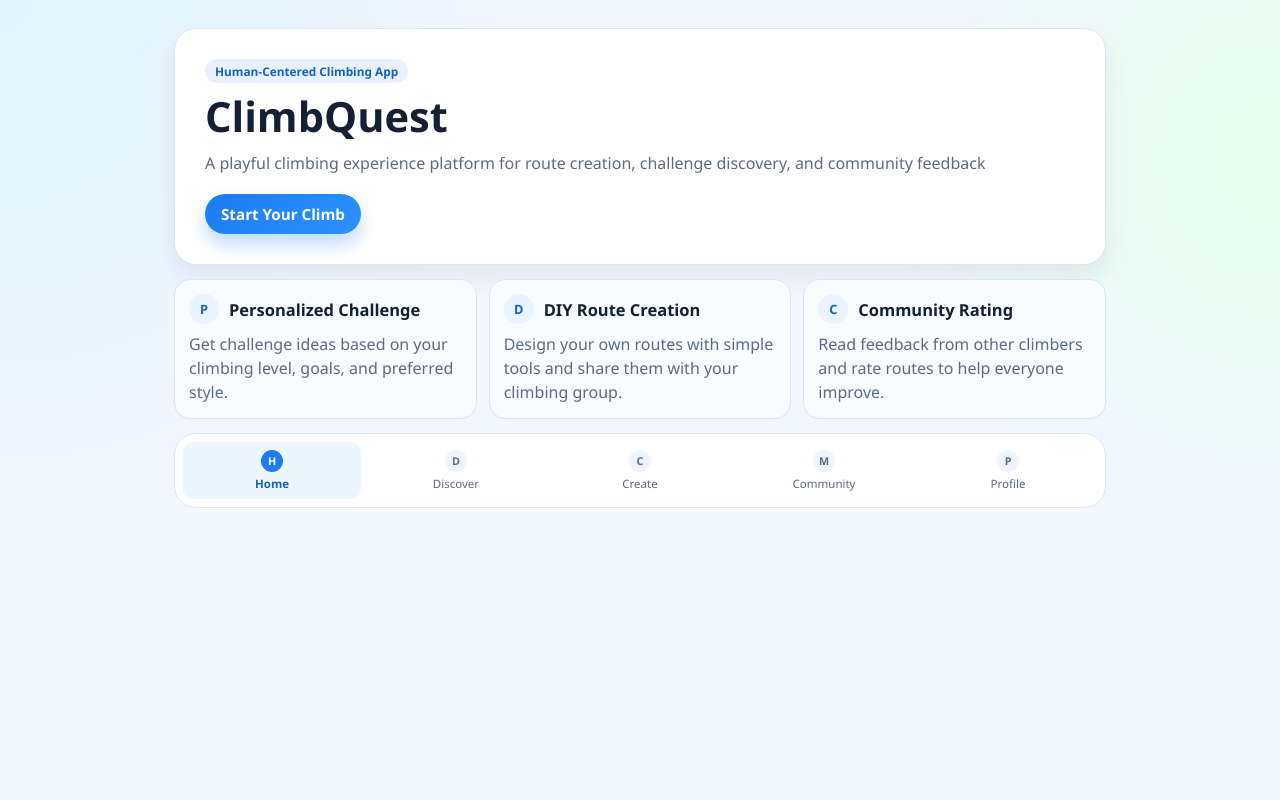
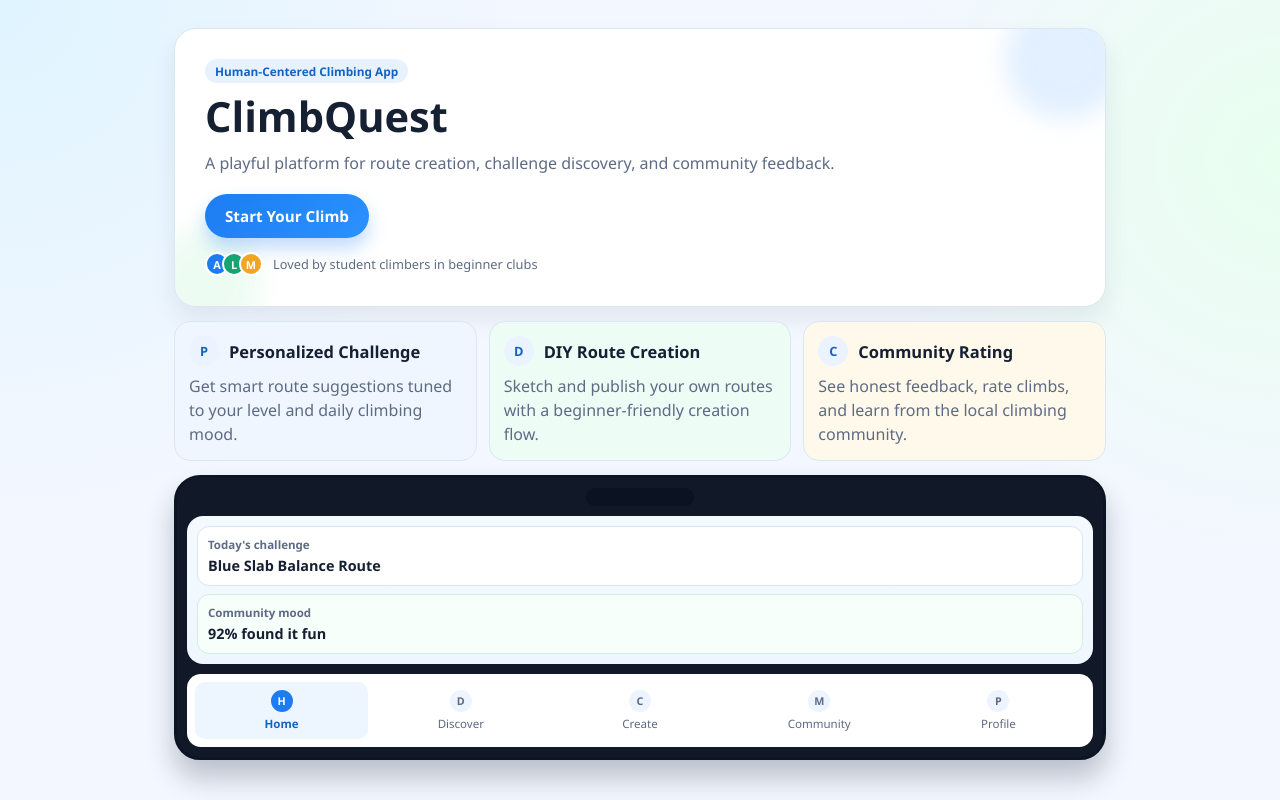
Before and after one commit to XYMMM000/CPT208-coursework, a React (Vite) app in the folder demo/: page / in a window 1280 px wide. Built offline with nearby package versions, Linux system fonts and the light colour scheme.

Commit message:
create web app

```diff
--- a/demo/src/components/ui/BottomNavPreview.jsx
+++ b/demo/src/components/ui/BottomNavPreview.jsx
@@ -9,6 +9,22 @@ const navItems = [
 export default function BottomNavPreview() {
   return (
     <section className="cq-nav-mock" aria-label="Navigation preview">
+      <div className="cq-phone-mock">
+        <div className="cq-phone-notch" aria-hidden="true" />
+
+        <div className="cq-phone-content">
+          <div className="cq-phone-widget">
+            <p className="cq-phone-widget-label">Today&apos;s challenge</p>
+            <p className="cq-phone-widget-title">Blue Slab Balance Route</p>
+          </div>
+
+          <div className="cq-phone-widget cq-phone-widget-soft">
+            <p className="cq-phone-widget-label">Community mood</p>
+            <p className="cq-phone-widget-title">92% found it fun</p>
+          </div>
+        </div>
+
+        <div className="cq-phone-nav">
           {navItems.map((item) => (
             <div
               key={item.label}
@@ -20,6 +36,8 @@ export default function BottomNavPreview() {
               <span>{item.label}</span>
             </div>
           ))}
+        </div>
+      </div>
     </section>
   );
 }
--- a/demo/src/components/ui/FeatureCard.jsx
+++ b/demo/src/components/ui/FeatureCard.jsx
@@ -1,6 +1,15 @@
-export default function FeatureCard({ icon, title, description }) {
+export default function FeatureCard({
+  icon,
+  title,
+  description,
+  tone = "primary",
+  delay = 0
+}) {
   return (
-    <article className="cq-feature-card">
+    <article
+      className={`cq-feature-card cq-feature-card-${tone}`}
+      style={{ animationDelay: `${delay}ms` }}
+    >
       <div className="cq-feature-header">
         <span className="cq-feature-icon" aria-hidden="true">
           {icon}
--- a/demo/src/pages/LandingPage.jsx
+++ b/demo/src/pages/LandingPage.jsx
@@ -6,21 +6,24 @@ import { Link } from "react-router-dom";
 const landingFeatures = [
   {
     icon: "P",
+    tone: "primary",
     title: "Personalized Challenge",
     description:
-      "Get challenge ideas based on your climbing level, goals, and preferred style."
+      "Get smart route suggestions tuned to your level and daily climbing mood."
   },
   {
     icon: "D",
+    tone: "mint",
     title: "DIY Route Creation",
     description:
-      "Design your own routes with simple tools and share them with your climbing group."
+      "Sketch and publish your own routes with a beginner-friendly creation flow."
   },
   {
     icon: "C",
+    tone: "sun",
     title: "Community Rating",
     description:
-      "Read feedback from other climbers and rate routes to help everyone improve."
+      "See honest feedback, rate climbs, and learn from the local climbing community."
   }
 ];
 
@@ -29,33 +32,48 @@ export default function LandingPage() {
     <div className="cq-landing-page">
       {/* Hero section: first thing users see when they open the app */}
       <section className="cq-hero-card">
+        <div className="cq-hero-glow cq-hero-glow-blue" aria-hidden="true" />
+        <div className="cq-hero-glow cq-hero-glow-green" aria-hidden="true" />
+
         <p className="cq-eyebrow">Human-Centered Climbing App</p>
         <h1>ClimbQuest</h1>
 
         <p className="cq-subtitle">
-          A playful climbing experience platform for route creation, challenge
-          discovery, and community feedback
+          A playful platform for route creation, challenge discovery, and
+          community feedback.
         </p>
 
         {/* Primary call-to-action */}
         <Link className="cq-primary-btn" to="/onboarding">
           Start Your Climb
         </Link>
+
+        {/* Small social proof row to build trust quickly */}
+        <div className="cq-social-proof" aria-label="Social proof">
+          <div className="cq-avatar-group" aria-hidden="true">
+            <span>A</span>
+            <span>L</span>
+            <span>M</span>
+          </div>
+          <p>Loved by student climbers in beginner clubs</p>
+        </div>
       </section>
 
       {/* Feature cards highlight the 3 core app ideas */}
       <section className="cq-feature-grid" aria-label="Core features">
-        {landingFeatures.map((feature) => (
+        {landingFeatures.map((feature, index) => (
           <FeatureCard
             key={feature.title}
             icon={feature.icon}
+            tone={feature.tone}
             title={feature.title}
             description={feature.description}
+            delay={index * 80}
           />
         ))}
       </section>
 
-      {/* Simple visual preview of the future app bottom navigation */}
+      {/* Phone-style preview helps users understand the mobile experience */}
       <BottomNavPreview />
     </div>
   );
--- a/demo/src/styles/climbquest.css
+++ b/demo/src/styles/climbquest.css
@@ -146,14 +146,43 @@ a {
 }
 
 .cq-hero-card {
+  position: relative;
+  overflow: hidden;
   background: var(--cq-surface);
   border: 1px solid var(--cq-border);
   border-radius: var(--cq-radius-lg);
   box-shadow: var(--cq-shadow);
   padding: 22px 18px;
+  animation: cq-fade-up 420ms ease both;
+}
+
+.cq-hero-glow {
+  position: absolute;
+  border-radius: 50%;
+  filter: blur(12px);
+  opacity: 0.45;
+  pointer-events: none;
+}
+
+.cq-hero-glow-blue {
+  width: 120px;
+  height: 120px;
+  top: -30px;
+  right: -20px;
+  background: #beddff;
+}
+
+.cq-hero-glow-green {
+  width: 110px;
+  height: 110px;
+  bottom: -32px;
+  left: -24px;
+  background: #d8f8e4;
 }
 
 .cq-eyebrow {
+  position: relative;
+  z-index: 1;
   display: inline-block;
   margin: 0;
   padding: 4px 10px;
@@ -165,12 +194,16 @@ a {
 }
 
 .cq-hero-card h1 {
+  position: relative;
+  z-index: 1;
   margin: 12px 0 0;
   font-size: 2rem;
   line-height: 1.05;
 }
 
 .cq-subtitle {
+  position: relative;
+  z-index: 1;
   margin: 12px 0 0;
   color: var(--cq-text-soft);
   line-height: 1.6;
@@ -178,15 +211,72 @@ a {
 
 .cq-primary-btn {
   display: inline-flex;
+  position: relative;
+  z-index: 1;
   margin-top: 18px;
   border: 0;
   border-radius: 999px;
-  padding: 10px 16px;
+  padding: 12px 20px;
   font-size: 0.95rem;
   font-weight: 700;
   color: #fff;
   background: linear-gradient(135deg, var(--cq-primary), #2a92ff);
   box-shadow: 0 10px 18px rgba(29, 124, 242, 0.28);
+  transition: transform 180ms ease, box-shadow 180ms ease;
+}
+
+.cq-primary-btn:hover {
+  transform: translateY(-1px);
+  box-shadow: 0 12px 20px rgba(29, 124, 242, 0.33);
+}
+
+.cq-primary-btn:active {
+  transform: translateY(0);
+}
+
+.cq-social-proof {
+  position: relative;
+  z-index: 1;
+  margin-top: 14px;
+  display: flex;
+  align-items: center;
+  gap: 10px;
+}
+
+.cq-social-proof p {
+  margin: 0;
+  font-size: 0.8rem;
+  color: var(--cq-text-soft);
+}
+
+.cq-avatar-group {
+  display: flex;
+}
+
+.cq-avatar-group span {
+  width: 24px;
+  height: 24px;
+  border-radius: 50%;
+  display: grid;
+  place-items: center;
+  font-size: 0.68rem;
+  font-weight: 700;
+  color: #fff;
+  border: 2px solid #fff;
+}
+
+.cq-avatar-group span:nth-child(1) {
+  background: #1d7cf2;
+}
+
+.cq-avatar-group span:nth-child(2) {
+  background: #15a572;
+  margin-left: -7px;
+}
+
+.cq-avatar-group span:nth-child(3) {
+  background: #f0a525;
+  margin-left: -7px;
 }
 
 .cq-feature-grid {
@@ -200,6 +290,8 @@ a {
   border: 1px solid var(--cq-border);
   border-radius: var(--cq-radius-md);
   padding: 14px;
+  transition: transform 180ms ease, box-shadow 180ms ease;
+  animation: cq-fade-up 420ms ease both;
 }
 
 .cq-feature-header {
@@ -220,6 +312,23 @@ a {
   background: #eaf3ff;
 }
 
+.cq-feature-card-primary {
+  background: #eff6ff;
+}
+
+.cq-feature-card-mint {
+  background: #edfdf5;
+}
+
+.cq-feature-card-sun {
+  background: #fff9eb;
+}
+
+.cq-feature-card:hover {
+  transform: translateY(-2px);
+  box-shadow: 0 14px 22px rgba(22, 32, 51, 0.09);
+}
+
 .cq-feature-card h3 {
   margin: 0;
   font-size: 1.03rem;
@@ -233,9 +342,62 @@ a {
 
 .cq-nav-mock {
   margin-top: 14px;
-  background: var(--cq-surface);
-  border: 1px solid var(--cq-border);
-  border-radius: var(--cq-radius-lg);
+  animation: cq-fade-up 440ms ease both;
+}
+
+.cq-phone-mock {
+  background: #111827;
+  border-radius: 26px;
+  border: 3px solid #0d1525;
+  padding: 10px;
+  box-shadow: 0 18px 28px rgba(10, 21, 38, 0.24);
+}
+
+.cq-phone-notch {
+  width: 108px;
+  height: 18px;
+  background: #0b1220;
+  border-radius: 999px;
+  margin: 0 auto 10px;
+}
+
+.cq-phone-content {
+  background: linear-gradient(180deg, #f5faff, #eef6ff);
+  border-radius: 16px;
+  padding: 10px;
+  display: grid;
+  gap: 8px;
+}
+
+.cq-phone-widget {
+  border-radius: 12px;
+  background: #fff;
+  border: 1px solid #d8e6fa;
+  padding: 10px;
+}
+
+.cq-phone-widget-soft {
+  background: #f7fffb;
+  border-color: #cfeedd;
+}
+
+.cq-phone-widget-label {
+  margin: 0;
+  font-size: 0.72rem;
+  font-weight: 600;
+  color: var(--cq-text-soft);
+}
+
+.cq-phone-widget-title {
+  margin: 4px 0 0;
+  font-size: 0.9rem;
+  font-weight: 700;
+}
+
+.cq-phone-nav {
+  margin-top: 10px;
+  background: #fff;
+  border-radius: 14px;
   padding: 8px;
   display: grid;
   grid-template-columns: repeat(5, 1fr);
@@ -274,6 +436,18 @@ a {
 .cq-nav-mock-item-active .cq-nav-mock-icon {
   background: var(--cq-primary);
   color: #fff;
+}
+
+@keyframes cq-fade-up {
+  from {
+    opacity: 0;
+    transform: translateY(8px);
+  }
+
+  to {
+    opacity: 1;
+    transform: translateY(0);
+  }
 }
 
 /* Onboarding page */
```
Lines whose indentation alone changed are shown as unchanged.
